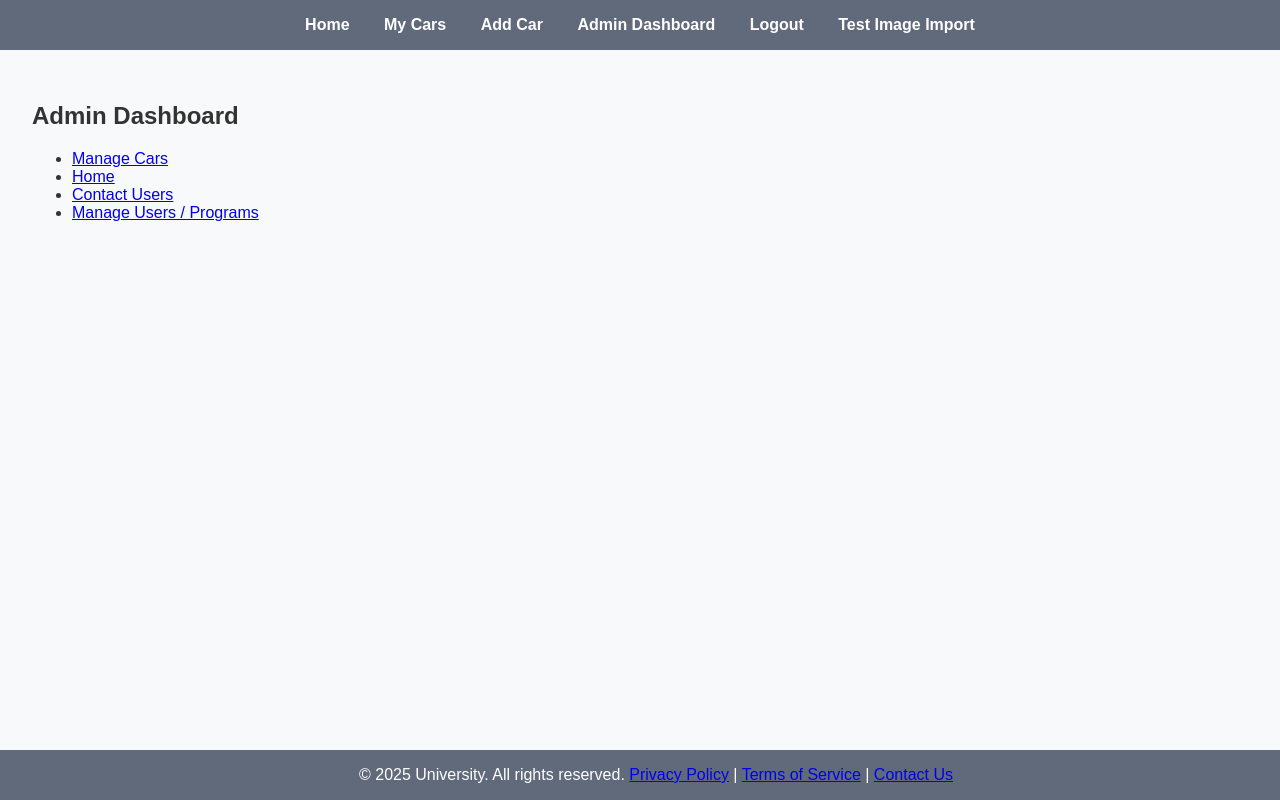
After one commit to Resumai/template_temp, a Flask app: page /admin-dashboard in a window 1280 px wide. The commit adds this page. Run offline with Flask 3, Linux system fonts and the light colour scheme; a user stored in the database is signed in.

Commit message:
added admin, techer, student dashboards, and roles_required decorator

```diff
--- a/app/models/user.py
+++ b/app/models/user.py
@@ -12,7 +12,7 @@ class User(UserMixin, db.Model):
     email = db.Column(db.String(120), unique=True, nullable=False, index=True)
     password_hash = db.Column(db.String(128), nullable=False)
     name = db.Column(db.String(100), nullable=False)
-    role = db.Column(db.String(20), nullable=False)
+    role = db.Column(db.String(20), nullable=False) # 'student', 'teacher', 'admin'
     failed_logins = db.Column(db.Integer, default=0)
     blocked_until = db.Column(db.DateTime, nullable=True)
 
--- a/app/routes/routes.py
+++ b/app/routes/routes.py
@@ -3,6 +3,8 @@ from flask_login import login_user, login_required, logout_user, current_user
 from app import db, User, Car, LoginForm, CarForm, ContactForm, RegistrationForm, StudentGroup, StudyProgram
 from flask_bcrypt import check_password_hash, generate_password_hash
 from app import select_where
+from app.utils.group_utils import get_or_create_group
+from app.utils.auth_utils import roles_required
 
 
 ### Blueprint Registration ###
@@ -20,7 +22,20 @@ def login():
         user : User = select_where(User.email == form.email.data).one_or_none()
         if user and check_password_hash(user.password_hash, form.password.data):
             login_user(user)
-            return redirect(url_for('car.car_list'))
+
+            if user.role == 'admin':
+                flash("Welcome back, Admin!", "success")
+                return redirect(url_for('core.admin_dashboard'))
+            elif user.role == 'teacher':
+                flash("Welcome back, Teacher!", "success")
+                return redirect(url_for('core.teacher_dashboard'))
+            elif user.role == 'student':
+                flash("Welcome back, Student!", "success")
+                return redirect(url_for('core.student_dashboard'))
+            else:
+                flash("Unknown role. Please contact support.", "danger")
+                return redirect(url_for('login'))
+
     return render_template('auth/login.html', form=form)
 
 @auth_bp.route('/register', methods=['GET', 'POST'])
@@ -127,11 +142,17 @@ def image_import_test():
     return render_template('image_import_test.html')
 
 
-# TODO: Need to move to utils? Not sure.
-def get_or_create_group(program):
-    group = StudentGroup.query.filter_by(program=program).first()
-    if not group:
-        group = StudentGroup(name=f"{program.name}-Group", program=program)
-        db.session.add(group)
-        db.session.commit()
-    return group
+@bp.route('/admin-dashboard')
+@roles_required('admin')
+def admin_dashboard():
+    return render_template('admin/dashboard.html')
+
+@bp.route('/teacher-dashboard')
+@roles_required('teacher')
+def teacher_dashboard():
+    return render_template('teacher/dashboard.html')
+
+@bp.route('/student-dashboard')
+@roles_required('student')
+def student_dashboard():
+    return render_template('student/dashboard.html')
--- /dev/null
+++ b/app/templates/admin/dashboard.html
@@ -0,0 +1,10 @@
+{% extends 'base.html' %} {% block title %}Admin Dashboard{% endblock %} {%
+block content %}
+<h2>Admin Dashboard</h2>
+<ul>
+  <li><a href="{{ url_for('car.car_list') }}">Manage Cars</a></li>
+  <li><a href="{{ url_for('core.index') }}">Home</a></li>
+  <li><a href="{{ url_for('info.contact_us') }}">Contact Users</a></li>
+  <li><a href="#">Manage Users / Programs</a></li>
+</ul>
+{% endblock %}
--- a/app/templates/base.html
+++ b/app/templates/base.html
@@ -14,22 +14,47 @@
       <nav>
         <ul>
           <li><a href="{{ url_for('core.index') }}">Home</a></li>
+
           {% if current_user.is_authenticated %}
+
           <li><a href="{{ url_for('car.car_list') }}">My Cars</a></li>
           <li><a href="{{ url_for('car.add_car') }}">Add Car</a></li>
+
+          {% if current_user.role == 'admin' %}
+          <li>
+            <a href="{{ url_for('core.admin_dashboard') }}">Admin Dashboard</a>
+          </li>
+          {% elif current_user.role == 'teacher' %}
+          <li>
+            <a href="{{ url_for('core.teacher_dashboard') }}"
+              >Teacher Dashboard</a
+            >
+          </li>
+          {% elif current_user.role == 'student' %}
+          <li>
+            <a href="{{ url_for('core.student_dashboard') }}"
+              >Student Dashboard</a
+            >
+          </li>
+          {% endif %}
+
           <li><a href="{{ url_for('auth.logout') }}">Logout</a></li>
+
           {% else %}
           <li><a href="{{ url_for('auth.login') }}">Login</a></li>
           <li><a href="{{ url_for('auth.register') }}">Register</a></li>
           {% endif %}
+
           <li>
-            <a href="{{ url_for('core.image_import_test') }}">Test Image Import</a>
+            <a href="{{ url_for('core.image_import_test') }}"
+              >Test Image Import</a
+            >
           </li>
         </ul>
       </nav>
     </header>
 
-    <main>{% block content %} {% endblock %}</main>
+    <main>{% block content %}{% endblock %}</main>
 
     <footer>
       &copy; {{ current_year or '2025' }} University. All rights reserved.
--- /dev/null
+++ b/app/utils/auth_utils.py
@@ -0,0 +1,15 @@
+from functools import wraps
+from flask import abort
+from flask_login import current_user
+
+def roles_required(*roles):
+    def decorator(f):
+        @wraps(f)
+        def wrapper(*args, **kwargs):
+            if not current_user.is_authenticated:
+                abort(401)  # Unauthorized
+            if current_user.role not in roles:
+                abort(403)  # Forbidden
+            return f(*args, **kwargs)
+        return wrapper
+    return decorator
```
Also changed, not shown: app/templates/student/dashboard.html (added, +9 -0 lines), app/templates/teacher/dashboard.html (added, +9 -0 lines), app/utils/group_utils.py (added, +10 -0 lines), instance/data.db.
